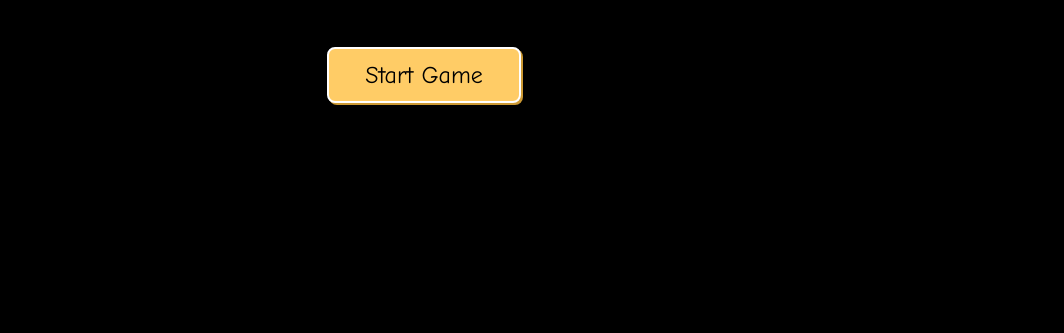
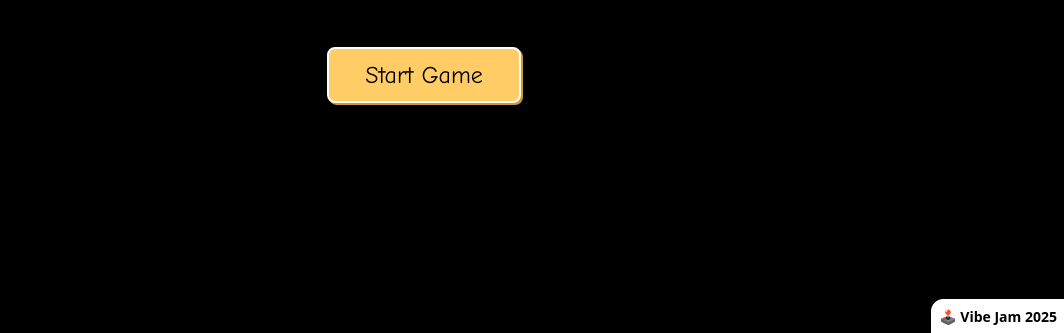
Before and after one commit to PerceivingAI/fast-food-frenzy, a plain HTML site: page index.html in a window 1280 px wide. Shown: the part 467-800 px from the top of the page, without its empty margins (216-1280 px from the left). Drawn offline with Linux system fonts and the light colour scheme.

Commit message:
Added Vibe Jam 2025 entrant badge

```diff
--- a/index.html
+++ b/index.html
@@ -71,5 +71,8 @@
 
   <!-- Load only main.js as an ES module -->
   <script src="js/main.js" type="module"></script>
+  <!-- Entrant Badge -->
+<a target="_blank" href="https://jam.pieter.com" style="font-family: 'system-ui', sans-serif; position: fixed; bottom: -1px; right: -1px; padding: 7px; font-size: 14px; font-weight: bold; background: #fff; color: #000; text-decoration: none; z-index: 10; border-top-left-radius: 12px; z-index: 10000; border: 1px solid #fff;">🕹️ Vibe Jam 2025</a>
+
 </body>
 </html>
```
